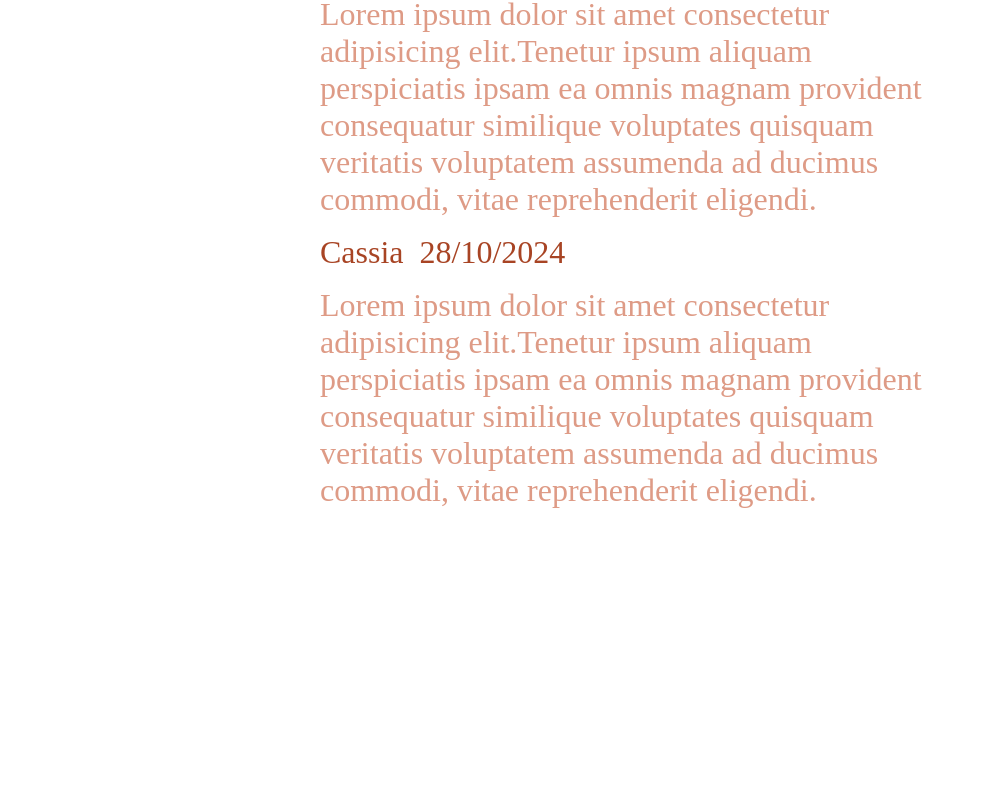
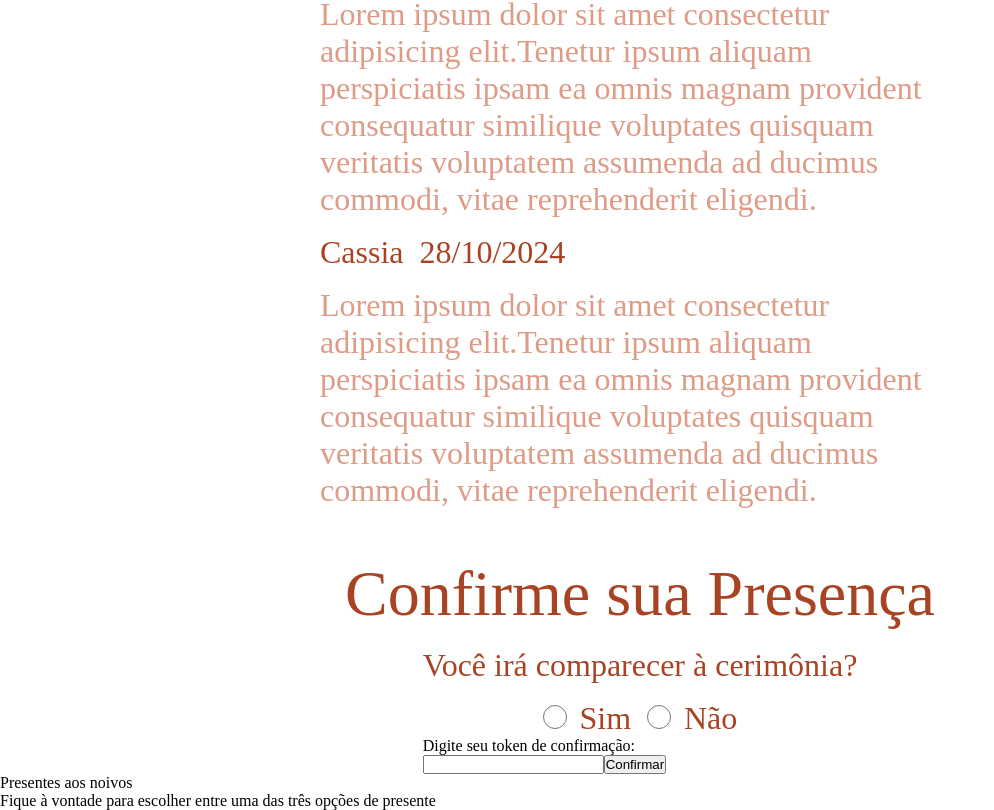
Before and after one commit to paulohlips/my-wedding, a React (Vite) app: page / in a window 1280 px wide. Shown: the part 3602-4412 px from the top of the page, without its empty margins (0-994 px from the left). Before the commit the page ends 4111 px from the top, so only its background shows below. Built offline with nearby package versions, Linux system fonts and the light colour scheme; a web font is replaced by a local one.

Commit message:
feat: creating presence confirmation section

```diff
--- a/src/App.tsx
+++ b/src/App.tsx
@@ -1,8 +1,10 @@
 import { Header } from './components/Header/Header'
 import { Fiances } from './sections/Fiances'
+import { Gifts } from './sections/Gifts'
 import { Godparents } from './sections/Godparents'
 import { Messages } from './sections/Messages'
 import { MessageToFiances } from './sections/MessageToFiances'
+import { PresenceConfirmation } from './sections/PresenceConfirmation'
 
 export default function App() {
   return (
@@ -12,6 +14,8 @@ export default function App() {
       <Godparents />
       <MessageToFiances />
       <Messages />
+      <PresenceConfirmation />
+      <Gifts />
     </div>
   )
 }
--- /dev/null
+++ b/src/sections/PresenceConfirmation.module.css
@@ -0,0 +1,37 @@
+.presenceConfirmation {
+    display: flex;
+    flex-direction: column;
+    align-items: center;
+}
+
+.presenceConfirmation>p {
+    font-size: 4rem;
+    color: var(--rust);
+    padding-top: 3rem;
+}
+
+.radioSectionTitle {
+    font-size: 2rem;
+    color: var(--rust);
+    padding-top: 1rem;
+}
+
+.radioContainer {
+    display: flex;
+    gap: 1rem;
+    justify-content: center;
+    padding-top: 1rem;
+}
+
+.radioContainerItem>input {
+    justify-content: center;
+    height: 1.5rem;
+    width: 1.5rem;
+    background-color: red;
+}
+
+.radioContainerItem>label {
+    font-size: 2rem;
+    color: var(--rust);
+    padding-left: 0.8rem;
+}
--- /dev/null
+++ b/src/sections/PresenceConfirmation.tsx
@@ -0,0 +1,29 @@
+import styles from "./PresenceConfirmation.module.css"
+
+export const PresenceConfirmation = () => {
+    return (
+        <div className={styles.presenceConfirmation}>
+            <p>Confirme sua Presença</p>
+            <div className={styles.radioSection}>
+                <p className={styles.radioSectionTitle}>Você irá comparecer à cerimônia?</p>
+                <div className={styles.radioContainer}>
+                    <div className={styles.radioContainerItem}>
+                        <input type="radio" id="contactChoice1" name="contact" value="email" size={28} />
+                        <label>Sim</label>
+                    </div>
+
+                    <div className={styles.radioContainerItem}>
+                        <input type="radio" id="contactChoice2" name="contact" value="phone" />
+                        <label>Não</label>
+                    </div>
+                </div>
+
+                {/* TODO: just render token input field if invited person confirms presence */}
+                <p>Digite seu token de confirmação: </p>
+                <input type="text" />
+
+                <button>Confirmar</button>
+            </div>
+        </div>
+    )
+}
```
